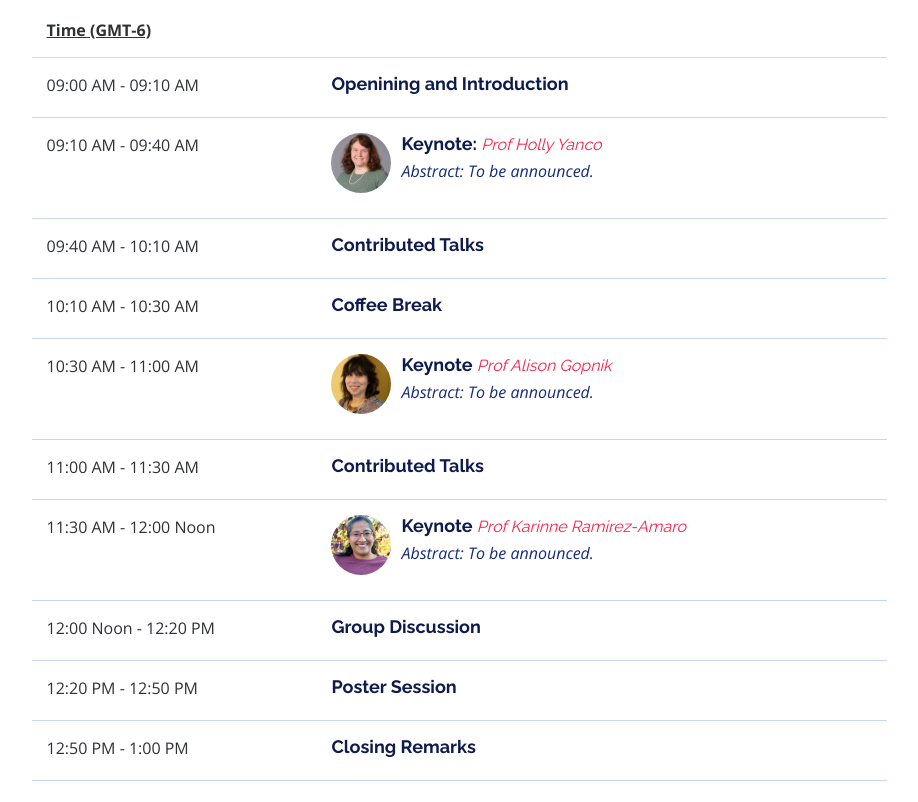
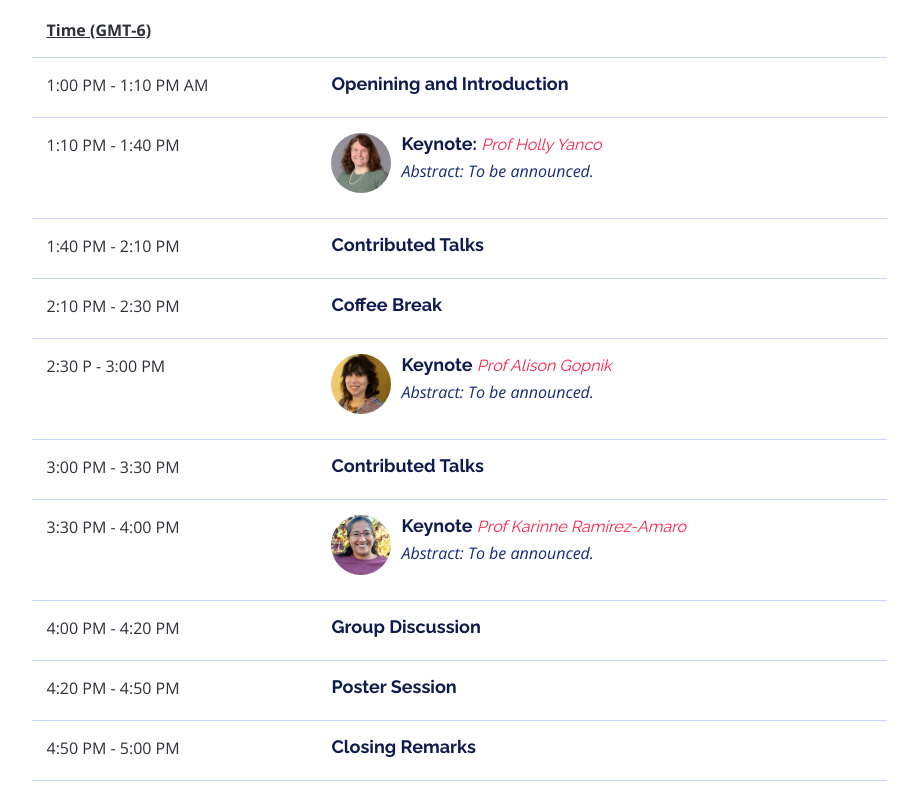
Before and after one commit to causal-hri/causal-hri.github.io, a plain HTML site: page index.html in a window 1280 px wide. Shown: the part 3058-3860 px from the top of the page, without its empty margins (181-1099 px from the left). Drawn offline with nearby package versions, Linux system fonts and the light colour scheme.

Commit message:
Updated_timing.html
Updated workshop timing under "Workshop Schedule" section

```diff
--- a/index.html
+++ b/index.html
@@ -243,14 +243,14 @@
               <div class="col-md-4"><b><u>Time (GMT-6)</u></b></div>
             </div>
             <div class="row schedule-item">
-              <div class="col-md-4"><time>09:00 AM - 09:10 AM</time></div>
+              <div class="col-md-4"><time>1:00 PM - 1:10 PM AM</time></div>
               <div class="col-md-8">
                 <h4>Openining and Introduction</h4>
               </div>
             </div>
 
             <div class="row schedule-item">
-              <div class="col-md-4"><time>09:10 AM - 09:40 AM</time></div>
+              <div class="col-md-4"><time>1:10 PM - 1:40 PM</time></div>
               <div class="col-md-8">
                 <div class="speaker">
                   <a href="https://www.uml.edu/robotics/faculty/holly-yanco.aspx", target="_blank"><img src="img/speakers/Yanco-Holly.jpg" alt="Prof Holly Yanco"></a>
@@ -260,19 +260,19 @@
               </div>
             </div>
             <div class="row schedule-item">
-              <div class="col-md-4"><time>09:40 AM - 10:10 AM</time></div>
+              <div class="col-md-4"><time>1:40 PM - 2:10 PM</time></div>
               <div class="col-md-8">
                 <h4>Contributed Talks</h4>
               </div>
             </div>
              <div class="row schedule-item">
-              <div class="col-md-4"><time>10:10 AM - 10:30 AM</time></div>
+              <div class="col-md-4"><time>2:10 PM - 2:30 PM</time></div>
               <div class="col-md-8">
                 <h4>Coffee Break</h4>
               </div>
             </div>
             <div class="row schedule-item">
-              <div class="col-md-4"><time>10:30 AM - 11:00 AM</time></div>
+              <div class="col-md-4"><time>2:30 P - 3:00 PM</time></div>
               <div class="col-md-8">
                 <div class="speaker">
                   <a href="http://alisongopnik.com", target="_blank"><img src="img/speakers/gopnik.jpg" alt="Prof Alison Gopnik"></a>
@@ -282,13 +282,13 @@
               </div>
             </div>
             <div class="row schedule-item">
-              <div class="col-md-4"><time>11:00 AM - 11:30 AM</time></div>
+              <div class="col-md-4"><time>3:00 PM - 3:30 PM</time></div>
               <div class="col-md-8">
                 <h4>Contributed Talks</h4>
               </div>
             </div>
             <div class="row schedule-item">
-              <div class="col-md-4"><time>11:30 AM - 12:00 Noon</time></div>
+              <div class="col-md-4"><time>3:30 PM - 4:00 PM</time></div>
               <div class="col-md-8">
                 <div class="speaker">
                   <img src="img/speakers/Ramirez-Amaro.jpg" alt="Speaker 3">
@@ -298,19 +298,19 @@
               </div>
             </div>
             <div class="row schedule-item">
-              <div class="col-md-4"><time>12:00 Noon - 12:20 PM</time></div>
+              <div class="col-md-4"><time>4:00 PM - 4:20 PM</time></div>
               <div class="col-md-8">
                 <h4>Group Discussion</h4>
               </div>
             </div>
             <div class="row schedule-item">
-              <div class="col-md-4"><time>12:20 PM - 12:50 PM</time></div>
+              <div class="col-md-4"><time>4:20 PM - 4:50 PM</time></div>
               <div class="col-md-8">
                 <h4>Poster Session</h4>
               </div>
             </div>
             <div class="row schedule-item">
-              <div class="col-md-4"><time>12:50 PM - 1:00 PM</time></div>
+              <div class="col-md-4"><time>4:50 PM - 5:00 PM</time></div>
               <div class="col-md-8">
                 <h4>Closing Remarks</h4>
               </div>
```
